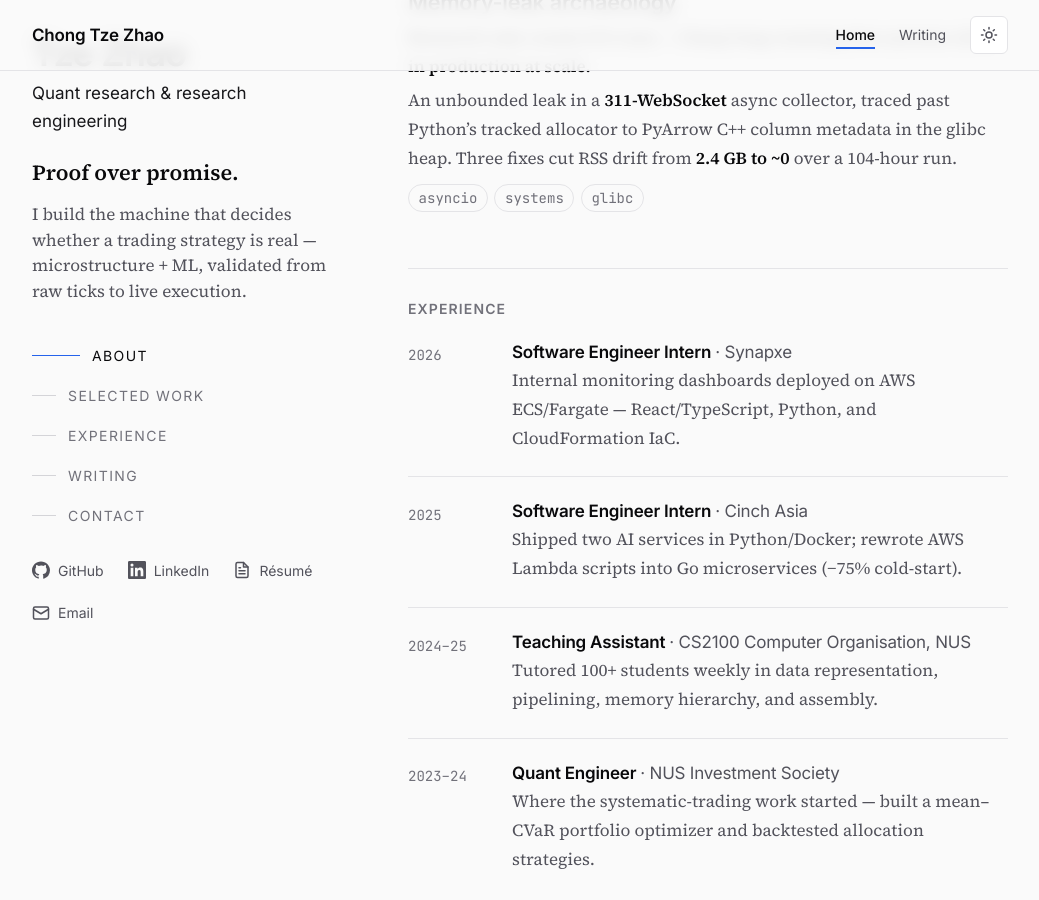
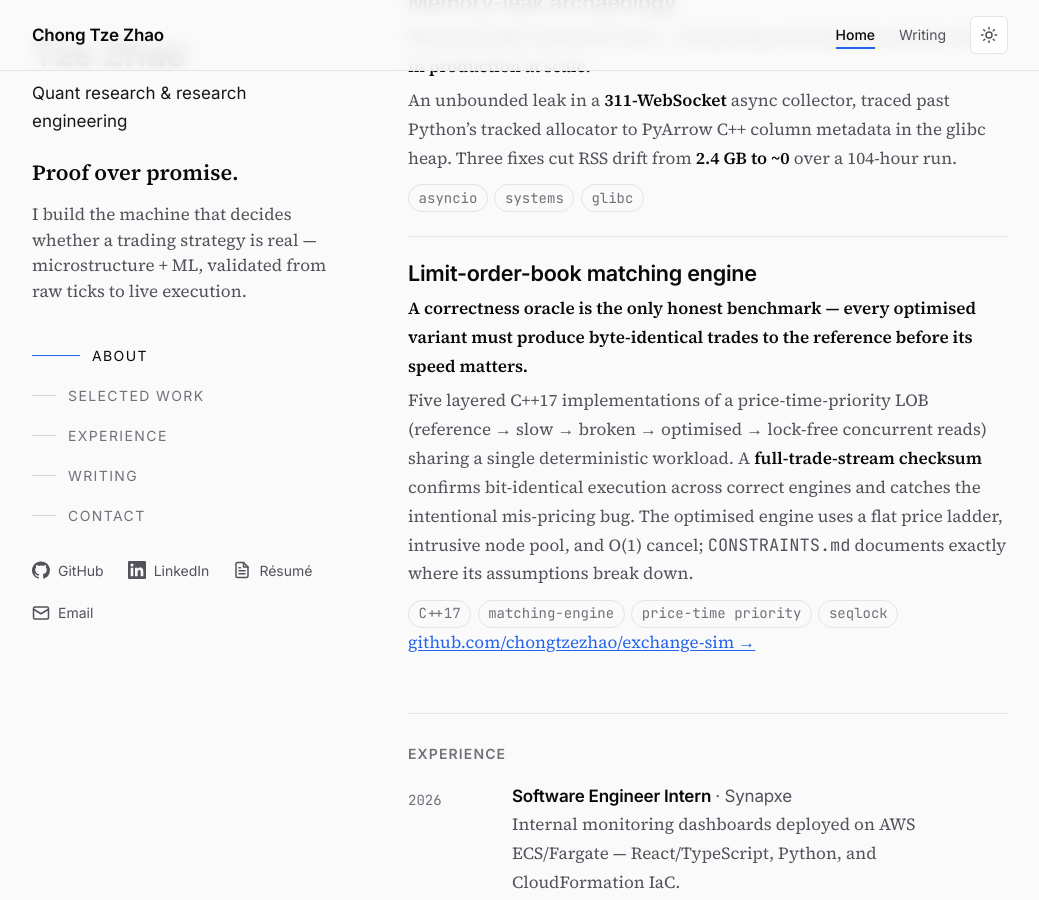
Before and after one commit to chongtzezhao/chongtzezhao.github.io, a Jekyll site: the page built from index.html, in a window 1280 px wide and 900 px high, scrolled down 2042 px. Shown: the whole window, without its empty margins (120-1159 px from the left). Built offline with Jekyll 4.4.1, drawn with Linux system fonts in a browser that asks for light colours.

Commit message:
feat: update website and resume

```diff
--- a/index.html
+++ b/index.html
@@ -140,6 +140,27 @@ profile: true
             <li class="tag">asyncio</li><li class="tag">systems</li><li class="tag">glibc</li>
           </ul>
         </li>
+
+        <li class="work-item">
+          <h3 class="work-item__title">Limit-order-book matching engine</h3>
+          <p class="work-item__lead">A correctness oracle is the only honest benchmark — every optimised variant must produce byte-identical trades to the reference before its speed matters.</p>
+          <p class="work-item__desc">
+            Five layered C++17 implementations of a price-time-priority LOB
+            (reference &rarr; slow &rarr; broken &rarr; optimised &rarr; lock-free
+            concurrent reads) sharing a single deterministic workload. A
+            <strong>full-trade-stream checksum</strong> confirms bit-identical
+            execution across correct engines and catches the intentional
+            mis-pricing bug. The optimised engine uses a flat price ladder,
+            intrusive node pool, and O(1) cancel; <code>CONSTRAINTS.md</code>
+            documents exactly where its assumptions break down.
+          </p>
+          <ul class="work-item__tags">
+            <li class="tag">C++17</li><li class="tag">matching-engine</li><li class="tag">price-time priority</li><li class="tag">seqlock</li>
+          </ul>
+          <p class="work-item__link">
+            <a href="https://github.com/chongtzezhao/exchange-sim" rel="noopener" target="_blank">github.com/chongtzezhao/exchange-sim &rarr;</a>
+          </p>
+        </li>
       </ul>
     </section>
 
```
Also changed, not shown: 2 other files.
